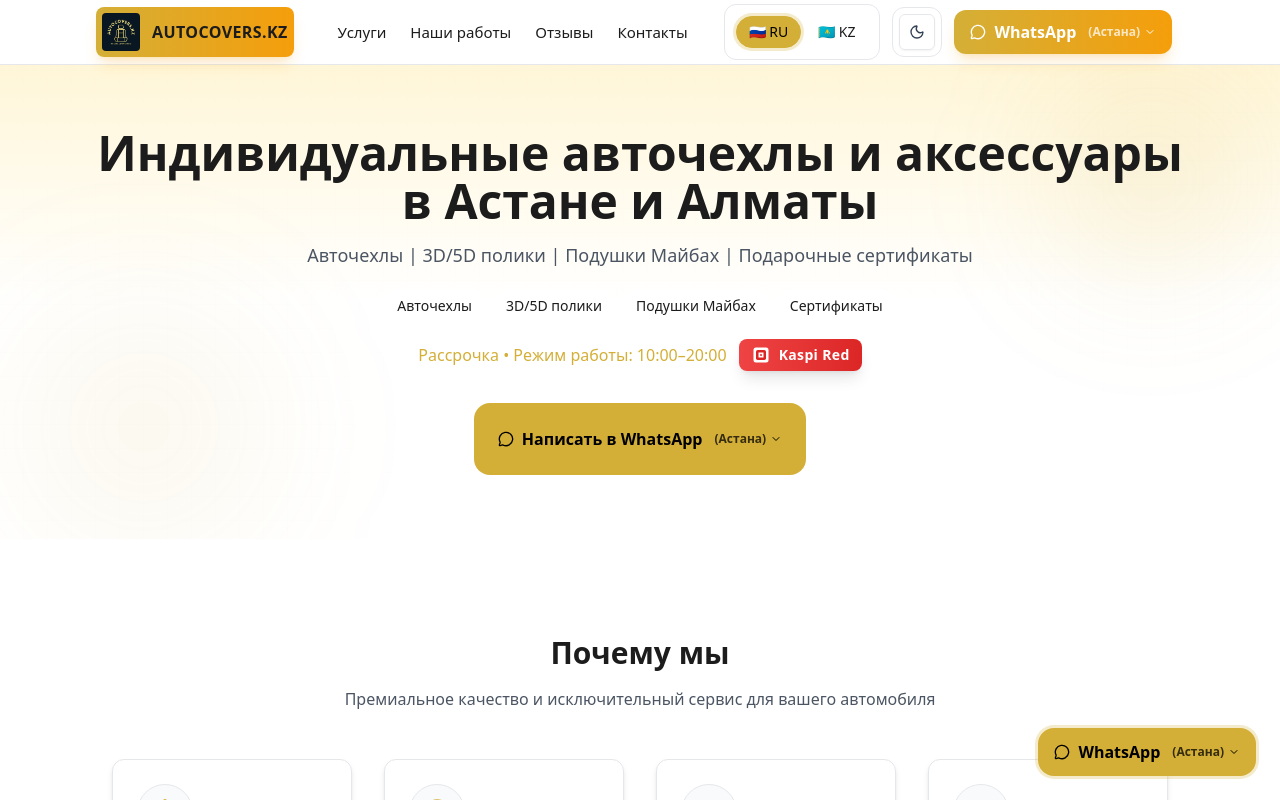
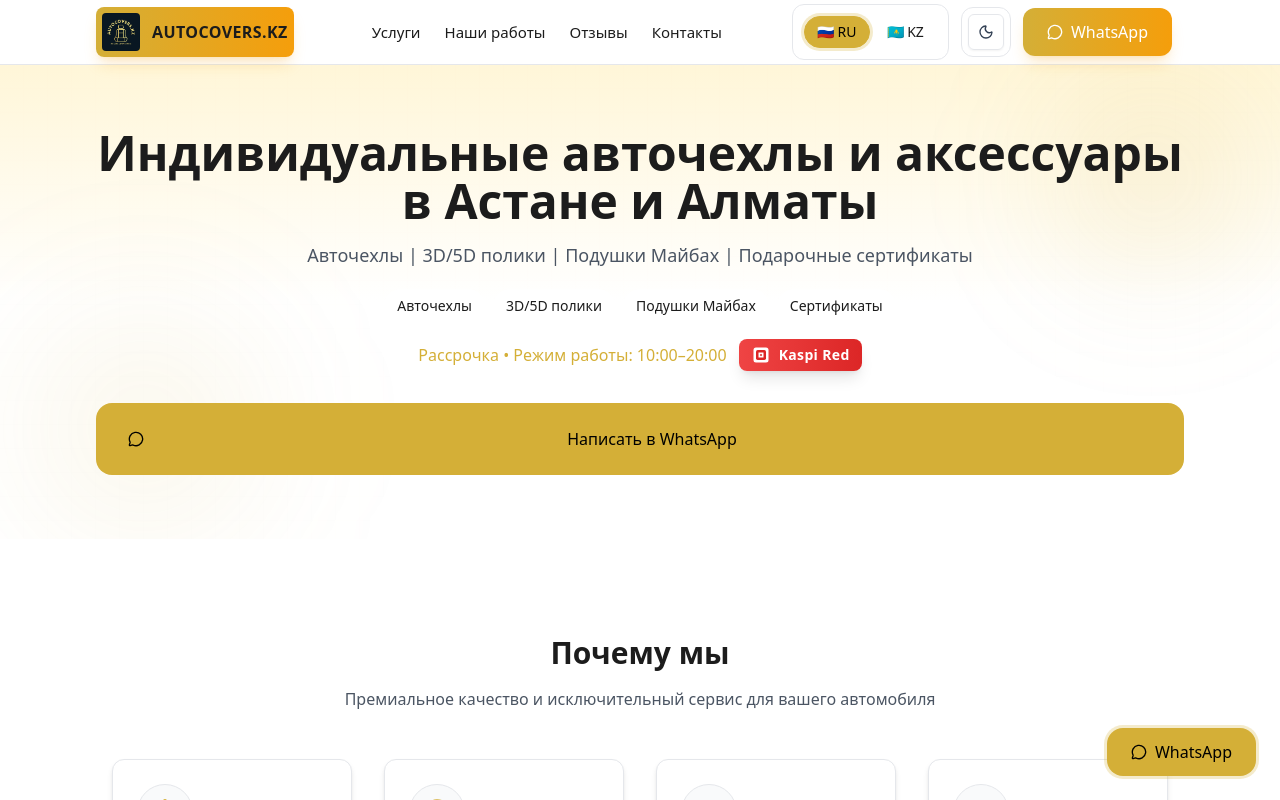
Before and after one commit to Ali-Fayzullaev/autocovers, a Next.js app: page / in a window 1280 px wide. Shown: the top 800 px of the page. Built offline with nearby package versions, Linux system fonts and the light colour scheme.

Commit message:
improved style and fix small error in css

```diff
--- a/components/CityActionButton.tsx
+++ b/components/CityActionButton.tsx
@@ -76,24 +76,52 @@ export function CityActionButton({ type, label, className }: CityActionButtonPro
   };
 
   return (
-    <div className="relative">
+    <div className="relative w-auto">
       <button
-        onClick={() => setIsOpen(true)}
+        onClick={(e) => {
+          e.preventDefault();
+          e.stopPropagation();
+          console.log('Button clicked - opening modal');
+          setIsOpen(true);
+        }}
+        onTouchStart={(e) => {
+          e.preventDefault();
+          e.stopPropagation();
+        }}
+        onTouchEnd={(e) => {
+          e.preventDefault();
+          e.stopPropagation();
+          console.log('Touch ended - opening modal');
+          setIsOpen(true);
+        }}
         className={`
           ${className || "btn-gold"}
-          flex items-center gap-2 relative group
+          flex items-center justify-center gap-2 w-full
+          min-h-[34px] /* Минимальная высота для мобильных */
+          active:scale-[0.98] /* Фидбек при нажатии */
+          transition-all duration-150
+          select-none /* Убираем выделение текста */
+          touch-manipulation /* Оптимизация для тач-устройств */
+          relative
+          overflow-hidden
         `}
+        style={{
+          WebkitTapHighlightColor: 'transparent' /* Убираем синий highlight на iOS */
+        }}
       >
-        {getActionIcon()}
-        <span>{getActionLabel()}</span>
-        <div className="flex items-center gap-1 ml-1">
-          <span className="text-xs opacity-75">({currentCityName})</span>
-          <ChevronDown className="h-3 w-3 transition-transform duration-200" />
+        {/* Основной контент */}
+        <div className="flex items-center justify-center gap-2 w-full px-2">
+          {getActionIcon()}
+          <span className="flex-1 text-center font-medium">{getActionLabel()}</span>
+
         </div>
+
+        {/* Overlay для лучшего touch target */}
+        <div className="absolute inset-0 bg-transparent" />
       </button>
 
       <Dialog open={isOpen} onOpenChange={setIsOpen}>
-        <DialogContent className="sm:max-w-md bg-white dark:bg-slate-800 border-gray-200 dark:border-slate-700 rounded-2xl">
+        <DialogContent className="sm:max-w-md bg-white dark:bg-slate-800 border-gray-200 dark:border-slate-700 rounded-2xl mx-4">
           <DialogHeader className="text-center">
             <DialogTitle className="text-xl font-semibold text-gray-900 dark:text-gray-100">
               {lang === "ru" ? "Выберите город" : "Қаланы таңдаңыз"}
@@ -112,33 +140,38 @@ export function CityActionButton({ type, label, className }: CityActionButtonPro
                 key={city.id}
                 onClick={() => handleAction(city.id)}
                 className={`
-                  w-full text-left p-4 rounded-xl border-2 transition-all duration-200 flex items-center gap-4 group hover:shadow-md
+                  w-full text-left p-4 rounded-xl border-2 transition-all duration-200 flex items-center gap-4 group
+                  min-h-[70px] /* Минимальная высота для тач-устройств */
+                  active:scale-[0.98]
                   ${selectedCity === city.id
-                    ? "border-amber-500 bg-amber-50 dark:bg-amber-500/10 shadow-amber-100 dark:shadow-amber-500/20"
+                    ? "border-amber-500 bg-amber-50 dark:bg-amber-500/10"
                     : "border-gray-200 dark:border-slate-600 hover:border-amber-300 hover:bg-gray-50 dark:hover:bg-slate-700"
                   }
                 `}
+                style={{
+                  WebkitTapHighlightColor: 'transparent'
+                }}
               >
-                <div className={`w-4 h-4 rounded-full border-2 flex items-center justify-center transition-all duration-200 ${
+                <div className={`w-5 h-5 rounded-full border-2 flex items-center justify-center flex-shrink-0 ${
                   selectedCity === city.id
                     ? "border-amber-500 bg-amber-500"
-                    : "border-gray-300 dark:border-gray-600 group-hover:border-amber-400"
+                    : "border-gray-300 dark:border-gray-600"
                 }`}>
                   {selectedCity === city.id && (
-                    <div className="w-1.5 h-1.5 bg-white rounded-full" />
+                    <div className="w-2 h-2 bg-white rounded-full" />
                   )}
                 </div>
 
-                <div className="flex-1">
-                  <div className="font-semibold text-gray-900 dark:text-gray-100 text-base mb-1">
+                <div className="flex-1 min-w-0">
+                  <div className="font-semibold text-gray-900 dark:text-gray-100 text-base truncate">
                     {city.name}
                   </div>
-                  <div className="text-sm text-gray-500 dark:text-gray-400 font-medium">
-                    {CITY_DATA[city.id].phone.replace("+7", "+7 ").replace(/(\d{3})(\d{3})(\d{2})(\d{2})/, "$1 $2 $3 $4")}
+                  <div className="text-sm text-gray-500 dark:text-gray-400 truncate">
+                    {CITY_DATA[city.id].phone}
                   </div>
                 </div>
 
-                <div className="text-2xl opacity-60 group-hover:opacity-80 transition-opacity">
+                <div className="text-2xl opacity-60 group-hover:opacity-80 transition-opacity flex-shrink-0">
                   {type === "call" ? "📞" : "💬"}
                 </div>
               </button>
@@ -147,7 +180,10 @@ export function CityActionButton({ type, label, className }: CityActionButtonPro
 
           <button
             onClick={() => setIsOpen(false)}
-            className="w-full mt-4 py-3 px-4 text-gray-500 dark:text-gray-400 text-sm font-medium hover:text-gray-700 dark:hover:text-gray-200 transition-colors rounded-lg hover:bg-gray-100 dark:hover:bg-slate-700"
+            className="w-full mt-6 py-4 text-gray-500 dark:text-gray-400 text-base font-medium hover:text-gray-700 dark:hover:text-gray-200 transition-colors rounded-lg border border-gray-200 dark:border-slate-600 hover:bg-gray-50 dark:hover:bg-slate-700 active:scale-[0.98] min-h-[52px]"
+            style={{
+              WebkitTapHighlightColor: 'transparent'
+            }}
           >
             {lang === "ru" ? "Отмена" : "Болдырмау"}
           </button>
--- a/components/MobileCallBar.tsx
+++ b/components/MobileCallBar.tsx
@@ -12,14 +12,14 @@ export function MobileCallBar() {
       bg-white dark:bg-gray-900 backdrop-blur-md
     "
     >
-      <div className="container-px mx-auto max-w-5xl py-3 flex items-center gap-3">
+      <div className="container-px mx-auto max-w-5xl py-3 flex items-center gap-3 justify-between">
         <CityActionButton
           type="call"
           className="flex-1 btn-outline-gold py-3.5 rounded-xl text-center justify-center font-medium"
         />
         <CityActionButton
           type="whatsapp"
-          className="flex-1 btn-gold py-3.5 rounded-xl text-center justify-center font-medium"
+          className="flex-1 btn-gold py-3.5 rounded-xl text-center justify-center font-medium "
         />
       </div>
     </div>
--- a/components/Navbar.tsx
+++ b/components/Navbar.tsx
@@ -80,7 +80,7 @@ export function Navbar() {
             >
               <CityActionButton
                 type="whatsapp"
-                className="inline-flex items-center gap-2 bg-gradient-to-r from-[var(--gold)] to-amber-500 hover:from-amber-600 hover:to-amber-600 text-white font-semibold px-4 py-2.5 rounded-xl shadow-lg shadow-amber-500/20 hover:shadow-amber-500/40 transition-all duration-300"
+                className="inline-flex items-center  gap-2 bg-gradient-to-r from-[var(--gold)] to-amber-500 hover:from-amber-600 hover:to-amber-600 text-white font-semibold px-4 py-3 rounded-xl shadow-lg shadow-amber-500/20 hover:shadow-amber-500/40 transition-all duration-300"
               />
             </motion.div>
           </motion.div>
```
